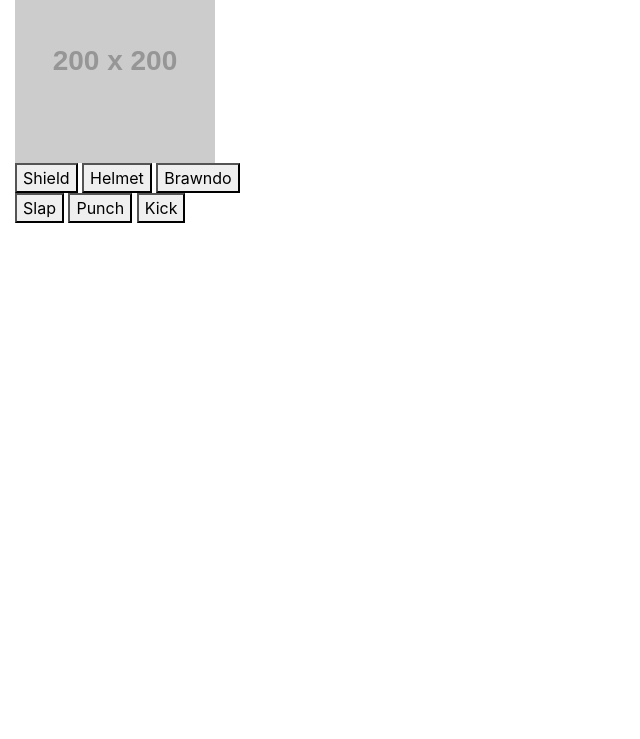
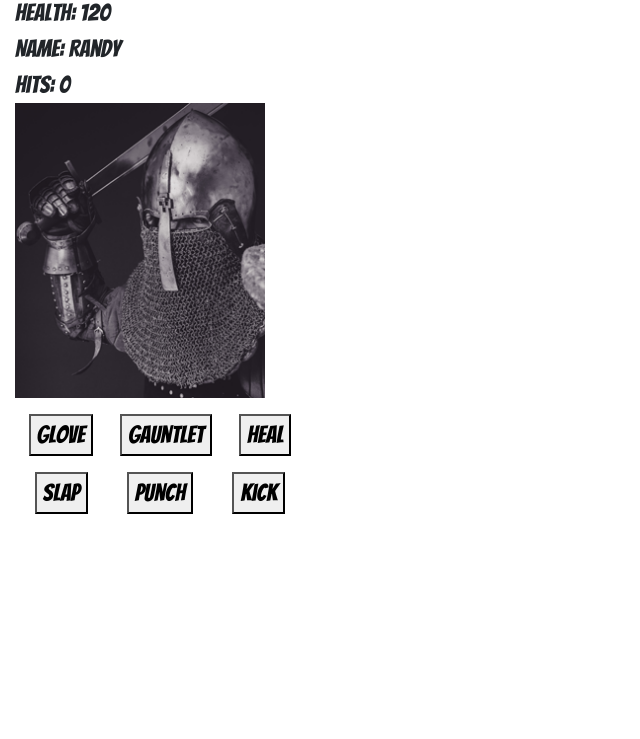
Before and after one commit to DarrylKilzer/SlapGame-4, a plain HTML site: page index.html in a window 1280 px wide. Shown: the part 61-800 px from the top of the page, without its empty margins (0-640 px from the left). Drawn offline with nearby package versions, Linux system fonts and the light colour scheme; placeholder pictures from the web are drawn by us.

Commit message:
Picture updated and style changes

```diff
--- a/game.css
+++ b/game.css
@@ -0,0 +1,8 @@
+.img-class{
+    max-height: 300px;
+    max-width: 250px;
+}
+body{
+    font-family: Bangers;
+    font-size: 1.5rem;
+}
--- a/game.js
+++ b/game.js
@@ -1,9 +1,3 @@
-// var health=100;
-// var name="The Guy";
-// var hits=0;
-//document.getElementById('name').innerText=`${name}`;
-// this code was used before I created my constructor Target
-
 // This constructor is for creating opponents or targets
 function Target(health, name) {
     this.health = health;
@@ -11,7 +5,7 @@ function Target(health, name) {
     this.hits = 0;
     this.items = [];
 }
-var target = new Target(120, "The Guy");
+var target = new Target(120, "Randy");
 
 // This constructor is used to create items for the user to modify the attack damage or defense against attacks for the target.
 function Options(name, modifier, description) {
@@ -22,34 +16,26 @@ function Options(name, modifier, description) {
 
 // I listed these as defensive items but I used them offensively for the purpose of testing.
 var equipment = {
-    shield: new Options("Shield", .25, "Strong, protect yourself!"),
-    helmet: new Options("Helmet", 1.25, "Buckit like, lets get to it!")
+    0: new Options("Glove", .25, "Do you really need it!"),
+    1: new Options("Gauntlet", 1.25, "Heavy metal, lets get to it!"),
+    2: new Options("Heal", 20, "The fight must conyinue")
 }
 
 // Below this are my helper functions that update the hits and health for attacks.
 
-function slap() {
-    target.health -= 1 + 1 * addMods();
-    target.hits++;
-    update();
-}
-
-function punch() {
-    target.health -= 5 + 5 * addMods();
-    target.hits++;
-    update();
-}
-
-function kick() {
-    target.health -= 10 + 10 * addMods();
-    target.hits++;
+function attack(selection) {
+    switch (selection) {
+        case 1: target.health -= 1 + 1 * addMods(); target.hits++; break;
+        case 2: target.health -= 5 + 5 * addMods(); target.hits++; break;
+        case 3: target.health -= 10 + 10 * addMods(); target.hits++; break;
+    }
     update();
 }
 
 function giveItem(selection) {
     switch (selection) {
-        case 1: target.items.push(equipment["shield"]); break;
-        case 2: target.items.push(equipment["helmet"]); break;
+        case 1: target.items.push(equipment[0]); break;
+        case 2: target.items.push(equipment[1]); break;
         case 3: target.health += 20; update(); break;
     }
 }
@@ -62,17 +48,32 @@ function addMods() {
     return totalMods
 }
 
-
-// End of Helper functions for attacks.
+// End of Helper functions for attacks. /////
 
 // This function is for updating the user interface whenever a value changes.
 function update() {
     if (target.health < 0) {
         target.health = 0;
+        alert("You Won!!!")
+    }
+    if (target.health >= 120){
+        target.health = 120;
     }
     document.getElementById('health').innerText = `${target.health}`;
     document.getElementById('hits').innerText = `${target.hits}`;
 }
+//alert(Object.keys(equipment).length)
+function drawItemButtons() {
+    var template = ''
+
+    for(var i=0;i<Object.keys(equipment).length;i++){
+    template += `
+    <button id="${equipment[i].itemName}" onclick="giveItem(${i+1})">${equipment[i].itemName}</button>
+      `
+    }
+    document.getElementById('items').innerHTML = template
+}
+drawItemButtons()
 
 //This function is only ran one time to initialize my program with the starting values. I created this mainly because I only want to run the name of the target once.
 function init() {
--- a/index.html
+++ b/index.html
@@ -8,6 +8,7 @@
     <title>SlapGame</title>
     <link rel="stylesheet" href="https://stackpath.bootstrapcdn.com/bootstrap/4.1.0/css/bootstrap.min.css" integrity="sha384-9gVQ4dYFwwWSjIDZnLEWnxCjeSWFphJiwGPXr1jddIhOegiu1FwO5qRGvFXOdJZ4"
         crossorigin="anonymous">
+        <link href="https://fonts.googleapis.com/css?family=Bangers|Monoton|Special+Elite" rel="stylesheet">
     <link rel="stylesheet" href="game.css">
 </head>
 
@@ -15,15 +16,7 @@
     <header class="container-fluid">
         <div class="row">
             <div class="col">
-                <span>Health:
-                    <span id="health"></span>
-                </span>
-                <span>Name:
-                    <span id="name"></span>
-                </span>
-                <span>Hits:
-                    <span id="hits"></span>
-                </span>
+                <h1>The Slap Game</h1>
             </div>
         </div>
 
@@ -31,15 +24,21 @@
 
     <section class="container-fluid">
         <div class="row">
-            <div class="col">
+            <div class="col-3 d-flex flex-column">
                 <!--  TARGET  -->
-                <img src="//placehold.it/200x200" alt="">
-
-                <div id="items">
-                    <!-- This div is for the items -->
-                    <button onclick="giveItem(1)">Shield</button>
-                    <button onclick="giveItem(2)">Helmet</button>
-                    <button onclick="giveItem(3)">Brawndo</button>
+                <span>Health:
+                        <span id="health"></span>
+                    </span>
+                    <span>Name:
+                        <span id="name"></span>
+                    </span>
+                    <span>Hits:
+                        <span id="hits"></span>
+                    </span>
+                <img class="img-class" src="henry-hustava-81799-unsplash.png" alt="">
+                    <span></span>
+                <div id="items" class="d-flex justify-content-around pt-3">
+                    <!-- The buttons are added dynamically -->
                 </div>
             </div>
         </div>
@@ -47,10 +46,14 @@
     </section>
 
     <footer class="container-fluid">
-        <!-- Attack buttons  -->
-        <button onclick="slap()">Slap</button>
-        <button onclick="punch()">Punch</button>
-        <button onclick="kick()">Kick</button>
+        <div class="row">
+            <div class="col-3 d-flex justify-content-around pt-3">
+                <!-- Attack buttons  -->
+                <button onclick="attack(1)">Slap</button>
+                <button onclick="attack(2)">Punch</button>
+                <button onclick="attack(3)">Kick</button>
+            </div>
+        </div>
     </footer>
 
     <script src="game.js"></script>
```
Also changed, not shown: henry-hustava-81799-unsplash.png (added).
